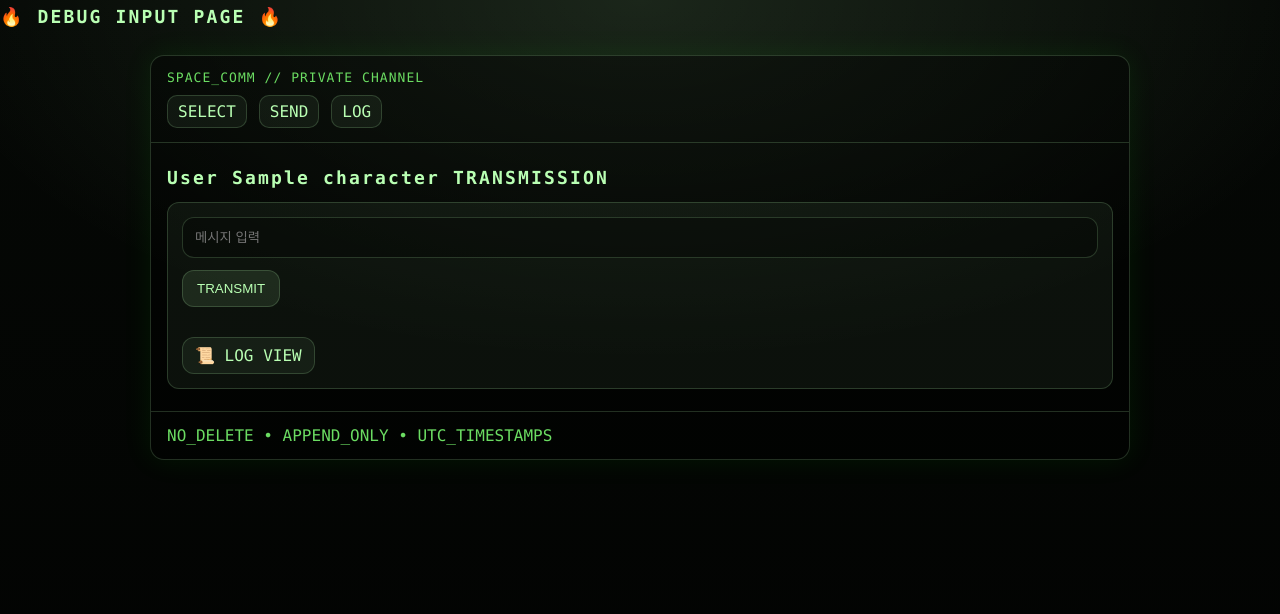
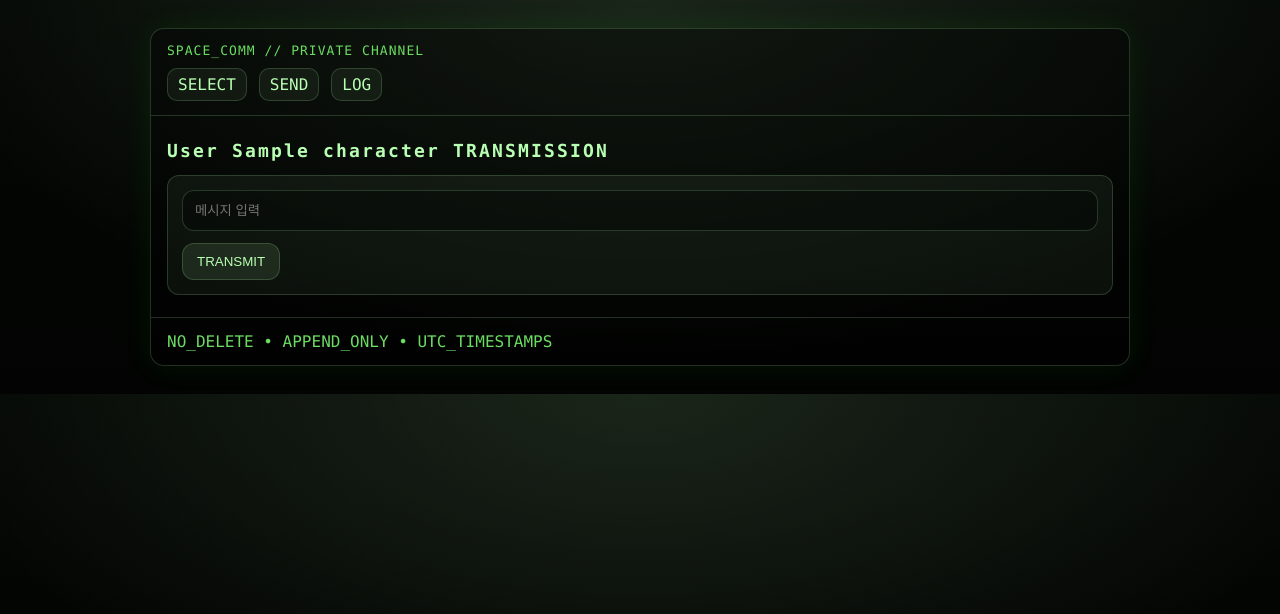
Before and after one commit to aete0417-dev/space-comm, a Python web app: template templates/input.html in a window 1280 px wide. Shown: the top 614 px of the page. Run offline with Jinja, Linux system fonts and the light colour scheme; the template is opened without the code that fills it: most values are stand-ins (such as "Sample title", 1, 10 or a date in 2020).

Commit message:
Fix log page and update styles

```diff
--- a/app.py
+++ b/app.py
@@ -152,8 +152,7 @@
     )
     db.commit()
 
-    return redirect(url_for("log_page", token=session.get("token")))
-
+    return redirect(url_for("log", token=session.get("token")))
 
 # 로그 페이지
 @app.route("/log")
@@ -175,7 +174,6 @@
 
 
 
-
 # =====================
 # 실행 (로컬용)
 # =====================
--- a/templates/input.html
+++ b/templates/input.html
@@ -1,8 +1,3 @@
-<!-- INPUT_HTML_DEBUG_MARKER -->
-<h1>🔥 DEBUG INPUT PAGE 🔥</h1>
-
-
-
 {% extends "base.html" %}
 
 {% block content %}
@@ -21,11 +16,6 @@
     <button type="submit">TRANSMIT</button>
   </form>
 
-  <a
-    href="{{ url_for('log_page', token=session.get('token')) }}"
-    class="action-link"
-  >
-    📜 LOG VIEW
-  </a>
+
 </div>
 {% endblock %}
```
Also changed, not shown: static/requirements.txt (deleted), templates/user_page.html (deleted).
